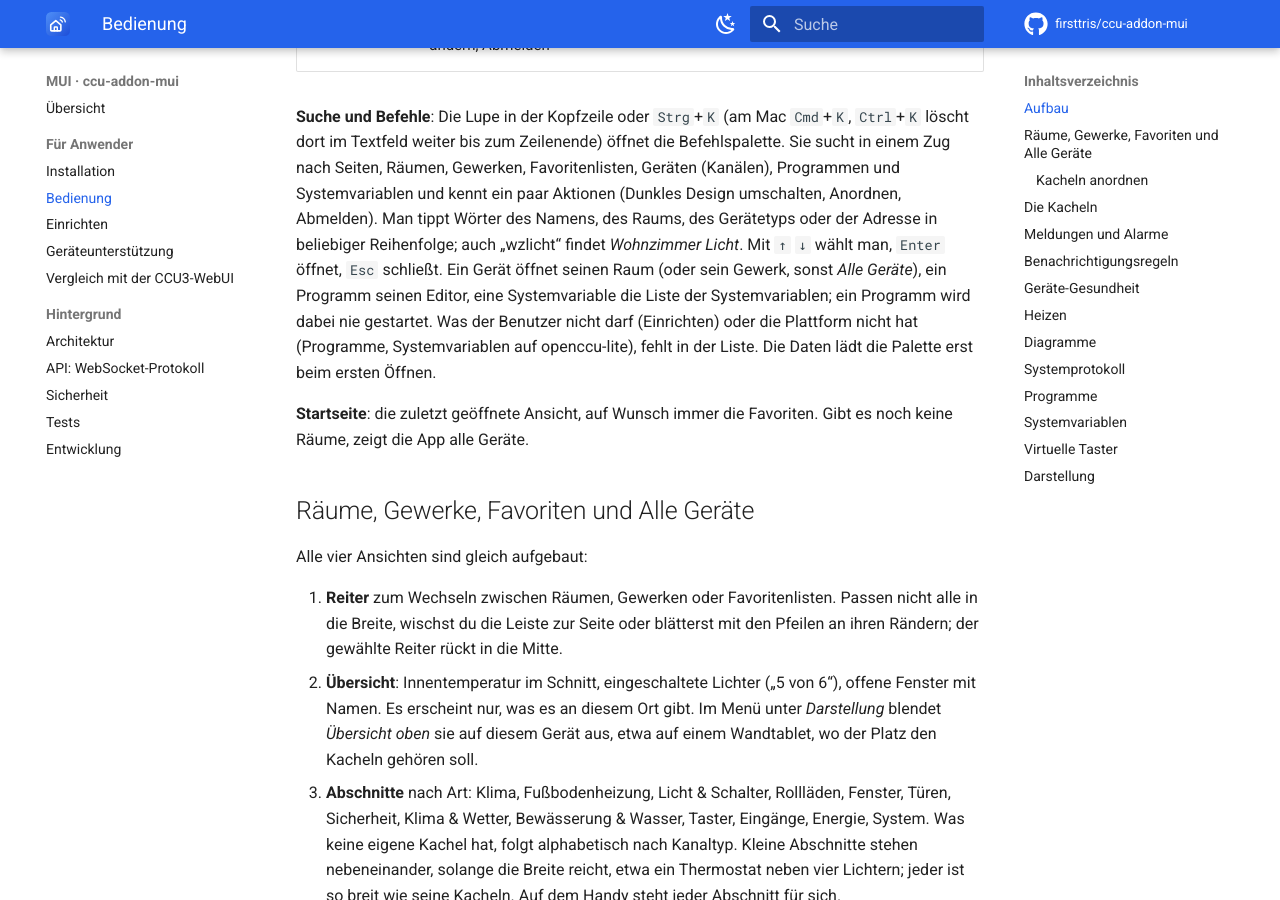
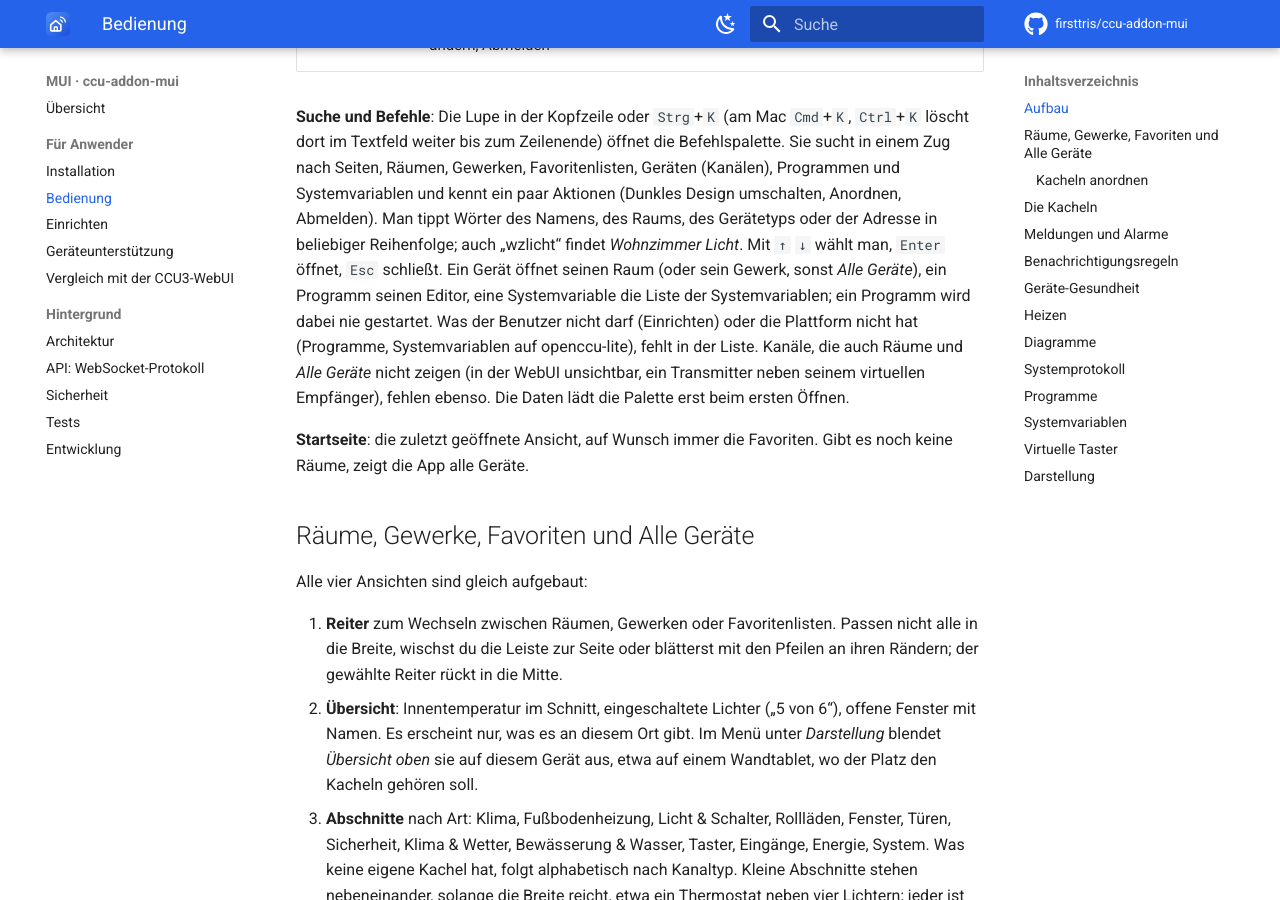
Before and after one commit to firsttris/ccu-addon-mui, an MkDocs documentation site: the page built from docs/bedienung.md, in a window 1280 px wide and 900 px high, scrolled down 1325 px. Built offline with MkDocs 1.6.1 and Material for MkDocs 9.7.7, drawn with Linux system fonts in a browser that asks for light colours; comment, search, counter and statistics services are not loaded.

Commit message:
docs: Befehlspalette lässt dieselben Kanäle weg wie die Räume
Co-Authored-By: Claude Opus 5.5 <noreply@anthropic.com>
Claude-Session: https://claude.ai/code/session_01Y3rdfbjSvt3nWqmisev6aw

```diff
--- a/docs/bedienung.md
+++ b/docs/bedienung.md
@@ -28,7 +28,8 @@ Man tippt Wörter des Namens, des Raums, des Gerätetyps oder der Adresse in bel
 „wzlicht“ findet *Wohnzimmer Licht*. Mit `↑` `↓` wählt man, `Enter` öffnet, `Esc` schließt. Ein Gerät öffnet
 seinen Raum (oder sein Gewerk, sonst *Alle Geräte*), ein Programm seinen Editor, eine Systemvariable die Liste
 der Systemvariablen; ein Programm wird dabei nie gestartet. Was der Benutzer nicht darf (Einrichten) oder die
-Plattform nicht hat (Programme, Systemvariablen auf openccu-lite), fehlt in der Liste. Die Daten lädt die
+Plattform nicht hat (Programme, Systemvariablen auf openccu-lite), fehlt in der Liste. Kanäle, die auch Räume und
+*Alle Geräte* nicht zeigen (in der WebUI unsichtbar, ein Transmitter neben seinem virtuellen Empfänger), fehlen ebenso. Die Daten lädt die
 Palette erst beim ersten Öffnen.
 
 **Startseite**: die zuletzt geöffnete Ansicht, auf Wunsch immer die Favoriten. Gibt es noch keine Räume,
```
